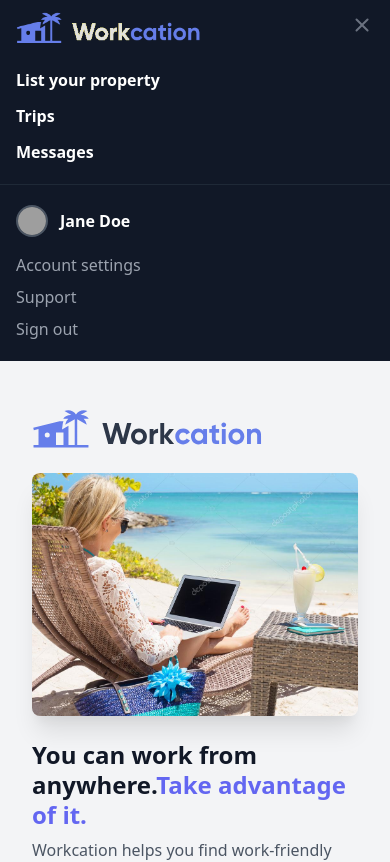
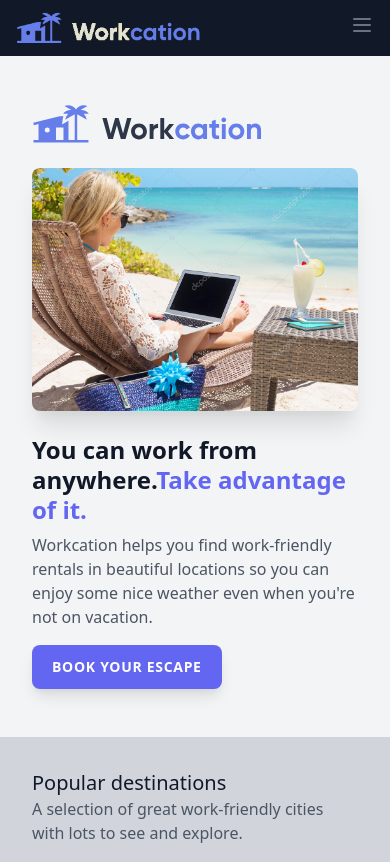
Before and after one commit to Neelam618/react-tailwind-demo, a React (Create React App) app: page / in a window 390 px wide. Shown: the top 862 px of the page. Built offline with nearby package versions, Linux system fonts and the light colour scheme; grey boxes are pictures that could not be loaded.

Commit message:
navbar responsive

```diff
--- a/src/components/Navbar.js
+++ b/src/components/Navbar.js
@@ -3,7 +3,7 @@ import LogoInverted from './logo-inverted.png'
 import AccountDropdown from './AccountDropdown';
 
 function Navbar() {
-    const [isOpen, setNavbar] = useState(true);
+    const [isOpen, setNavbar] = useState(false);
 
     return (
         <header className="bg-gray-900 sm:flex sm:justify-between sm:items-center sm:px-4 sm:py-3">
@@ -23,8 +23,7 @@ function Navbar() {
                     </button>
                 </div>
             </div>
-            {isOpen ? (
-                <nav className="sm:block">
+            <nav className={"sm:block " + (isOpen ? "block" : "hidden")}>
                     <div className="px-2 pt-2 pb-4 sm:flex sm:p-0">
                         <a className="block px-2 py-1 text-white font-semibold rounded hover:bg-gray-800 sm:mt-0 sm:ml-2" href="#">List your property</a>
                         <a className="block mt-1 px-2 py-1 text-white font-semibold rounded hover:bg-gray-800 sm:mt-0 sm:ml-2" href="#">Trips</a>
@@ -46,7 +45,6 @@ function Navbar() {
                         </div>
                     </div>
                 </nav>
-            ) : null}
         </header>
     )
 }
```
